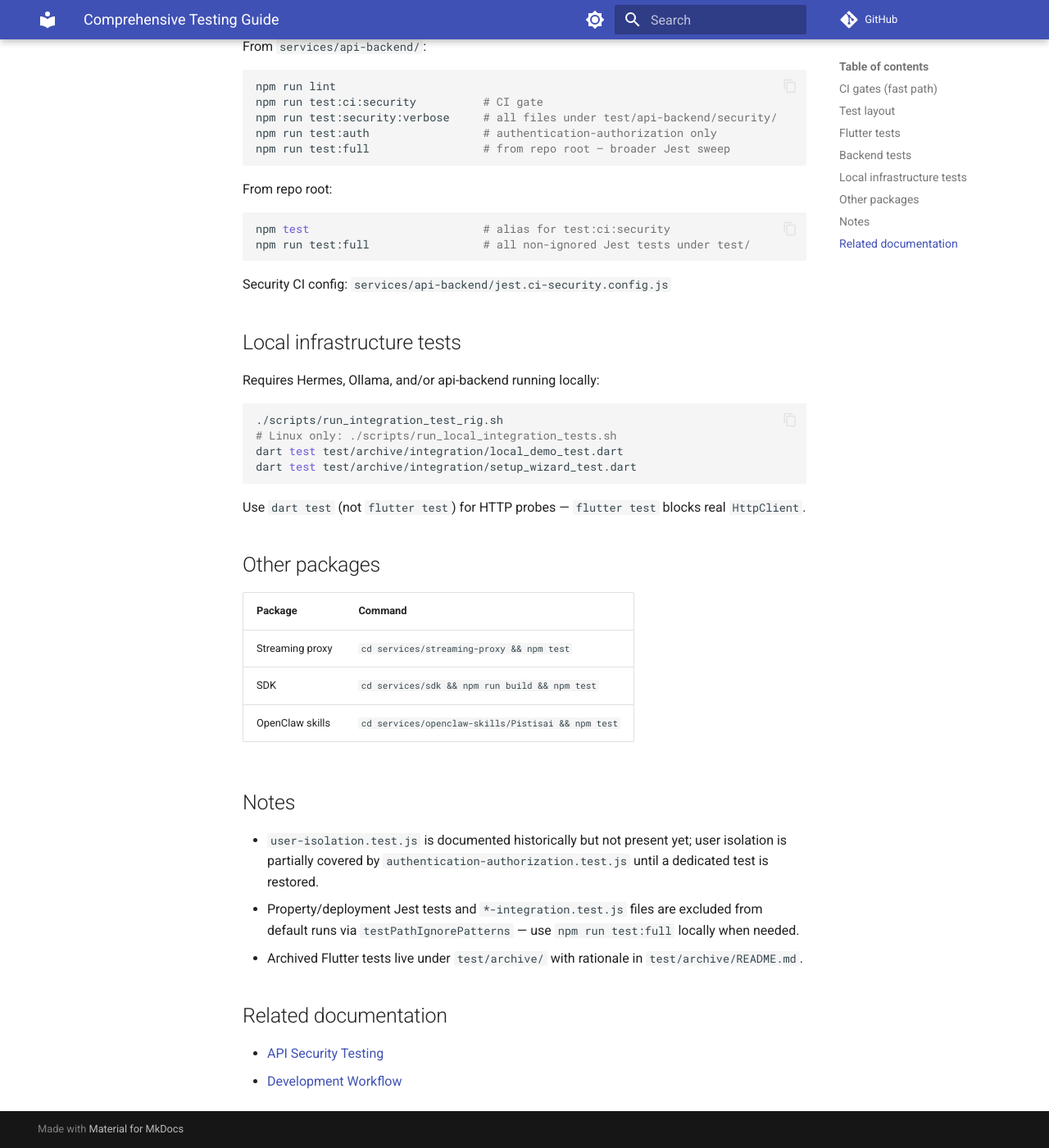
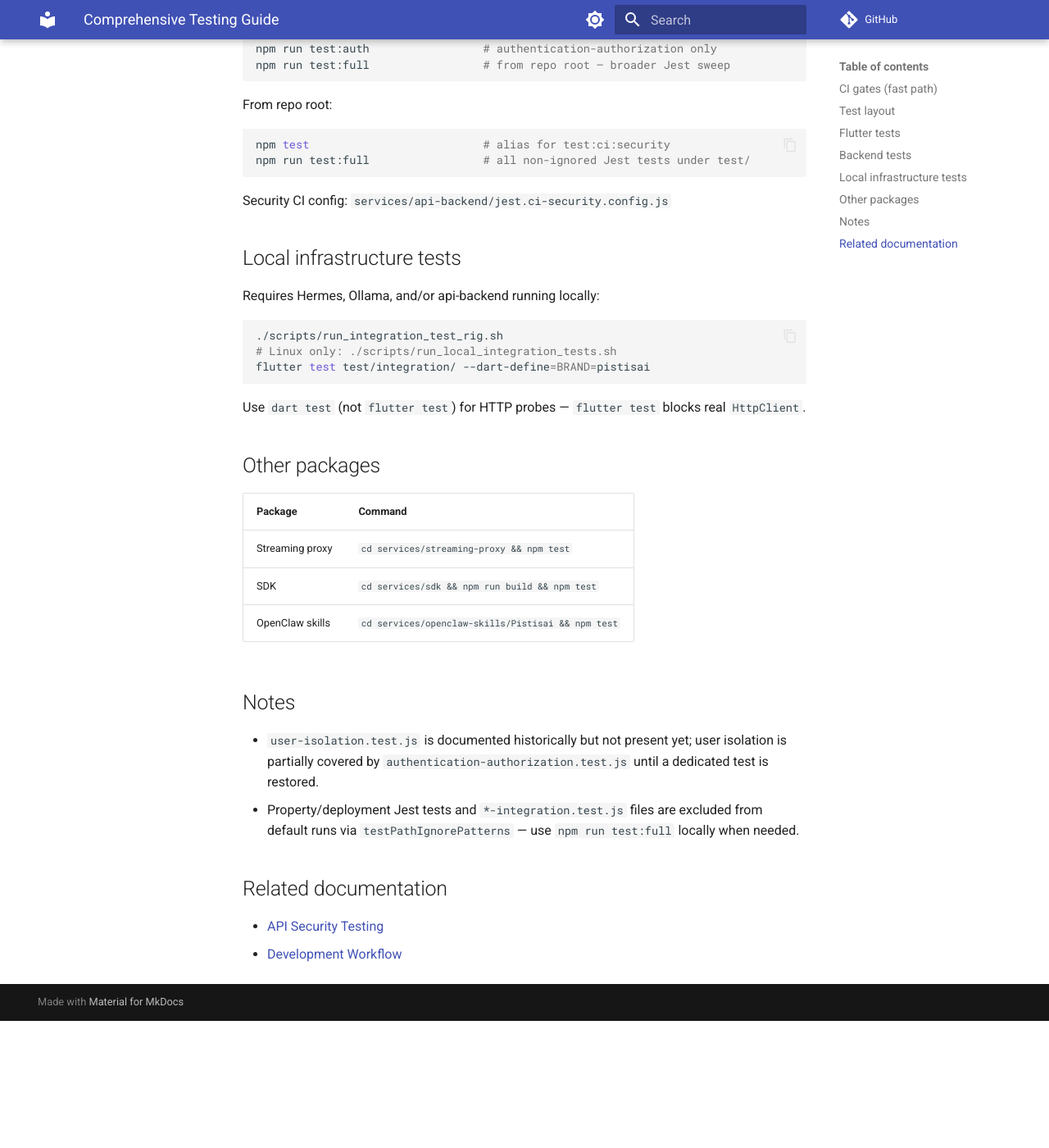
Before and after one commit to pistisAI/pistisai-app, an MkDocs documentation site: the page built from docs/development/testing/COMPREHENSIVE_TESTING_GUIDE.md, in a window 1280 px wide and 1400 px high, scrolled down 1711 px. Shown: the whole window at 82% size. Built offline with MkDocs 1.6.1 and Material for MkDocs 9.7.7, drawn with Linux system fonts in a browser that asks for light colours; comment, search, counter and statistics services are not loaded; after the commit the page ends 2956 px from its top, so only the background shows below that; some of the changed text lies outside the part shown.

Commit message:
ai(claude): chore: align Node engine docs and drop stale test/archive references
Node: the three services with an engines field already require
>=26 <28; AGENTS.md and CONTRIBUTING.md still said >=22 <27 (sdk >=18).
Docs now match, and backend/auth and tailscale-relay declare the same
range.

test/archive: the directory is gitignored and not in the repository,
but the local rig script ran a test from it (so desktop mode always
failed), package.json had a script for it and the testing guide listed
it. The rig now runs test/integration/, the same suite as CI.

Closes #464
Closes #465

Co-Authored-By: Claude Fable 5.2 <noreply@anthropic.com>
Claude-Session: https://claude.ai/code/session_01382Q6wi9bF3eBhJ2bEWGXi

````diff
--- a/docs/development/testing/COMPREHENSIVE_TESTING_GUIDE.md
+++ b/docs/development/testing/COMPREHENSIVE_TESTING_GUIDE.md
@@ -23,7 +23,6 @@ Workflow triggers: **push to `main`** and **pull requests to `main`** only (no d
 | --- | --- |
 | `test/smoke/` | Minimal Flutter smoke tests (app init, pump, main args) |
 | `test/integration/` | Small retained integration tests (navigation, settings, evolution) |
-| `test/archive/` | Legacy property/theming tests — **not in CI** |
 | `test/api-backend/` | API backend Jest tests |
 | `test/api-backend/security/` | Auth, session sync, cert revocation, developer bypass |
 | `test/services/` | Flutter service unit tests (subset in CI allowlist) |
@@ -36,9 +35,6 @@ flutter analyze lib/
 
 # CI-equivalent smoke + security/basic allowlist
 npm run test:ci:flutter
-
-# Optional: full archived theming/property suite (slow)
-npm run test:archive:flutter
 
 # Single file
 flutter test test/smoke/widget_test.dart
@@ -72,8 +68,7 @@ Requires Hermes, Ollama, and/or api-backend running locally:
 ```bash
 ./scripts/run_integration_test_rig.sh
 # Linux only: ./scripts/run_local_integration_tests.sh
-dart test test/archive/integration/local_demo_test.dart
-dart test test/archive/integration/setup_wizard_test.dart
+flutter test test/integration/ --dart-define=BRAND=pistisai
 ```
 
 Use `dart test` (not `flutter test`) for HTTP probes — `flutter test` blocks real `HttpClient`.
@@ -90,7 +85,6 @@ Use `dart test` (not `flutter test`) for HTTP probes — `flutter test` blocks r
 
 - `user-isolation.test.js` is documented historically but not present yet; user isolation is partially covered by `authentication-authorization.test.js` until a dedicated test is restored.
 - Property/deployment Jest tests and `*-integration.test.js` files are excluded from default runs via `testPathIgnorePatterns` — use `npm run test:full` locally when needed.
-- Archived Flutter tests live under `test/archive/` with rationale in `test/archive/README.md`.
 
 ## Related documentation
 
--- a/package.json
+++ b/package.json
@@ -11,7 +11,6 @@
     "format": "for d in services/api-backend services/streaming-proxy services/sdk; do (cd $d && npm run format 2>/dev/null) || true; done; prettier --write 'test/**/*.js'",
     "test": "cd services/api-backend && npm run test:ci:security",
     "test:full": "npx cross-env NODE_ENV=test BYPASS_AUTH=*** node --experimental-vm-modules ./node_modules/jest/bin/jest.js",
-    "test:archive:flutter": "flutter test test/archive/ --reporter expanded --timeout 5m",
     "test:ci:flutter": "bash scripts/ci/flutter_security_basic_tests.sh",
     "docs:links": "node scripts/validate-doc-links.js",
     "docs:links:all": "node scripts/validate-doc-links.js --all"
````
Also changed, not shown: AGENTS.md (+1 -1 lines), CONTRIBUTING.md (+1 -2 lines), 3 other files.
